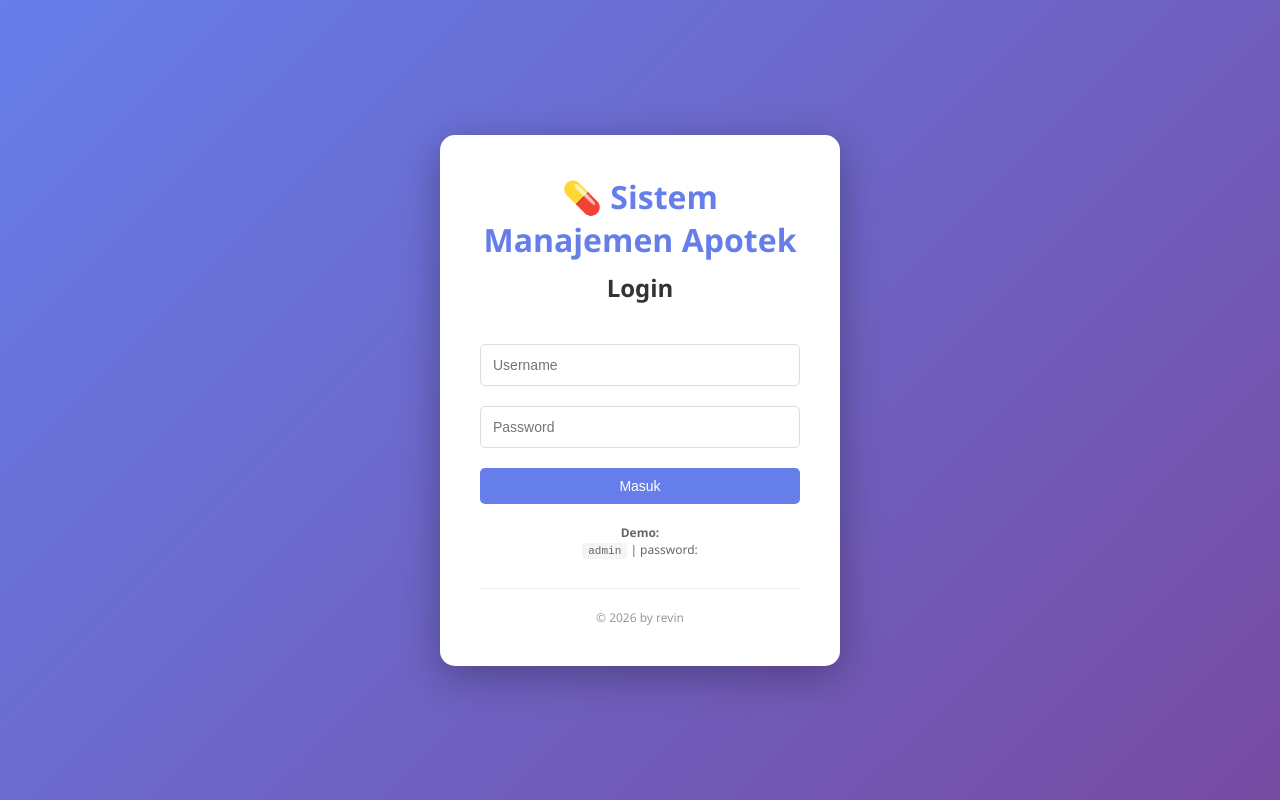
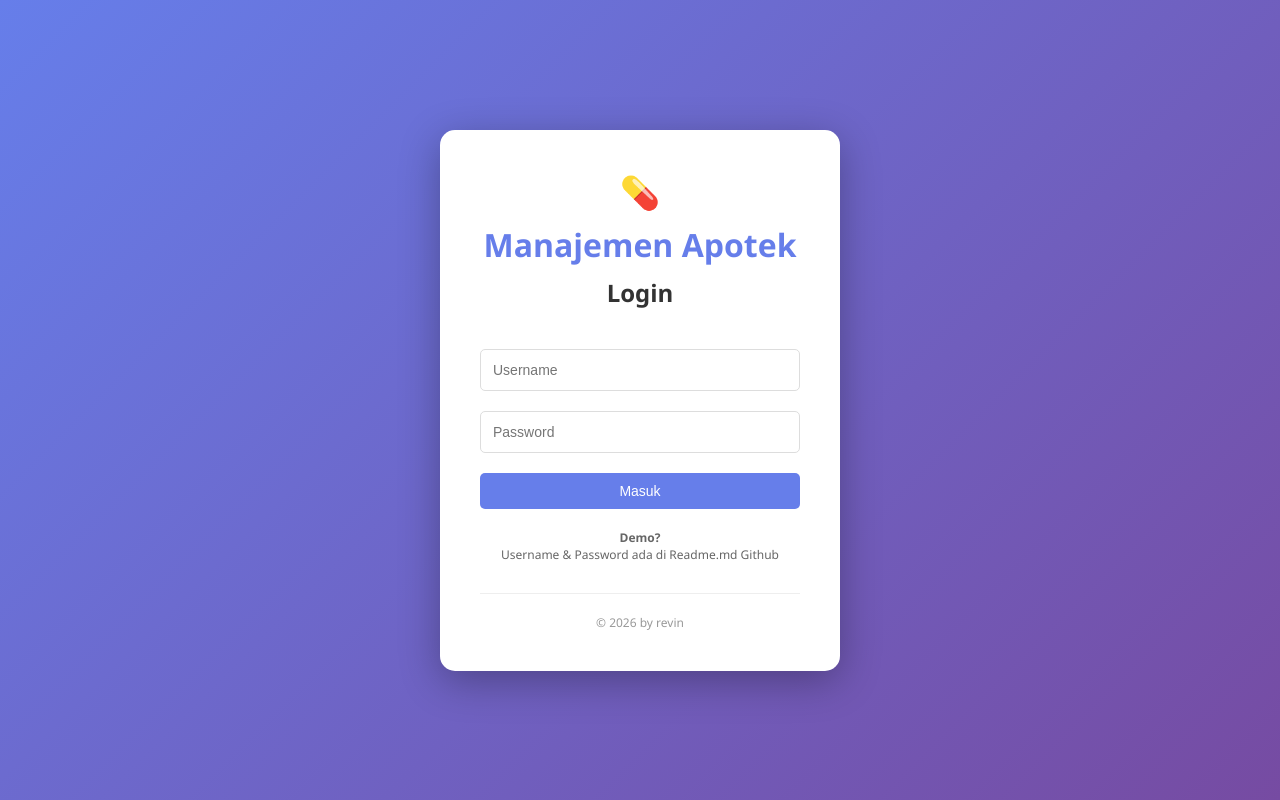
Before and after one commit to vinbotz/apotek-uas, a website: page public/index.html in a window 1280 px wide. Drawn offline with Linux system fonts and the light colour scheme.

Commit message:
pengujian sistem

```diff
--- a/public/index.html
+++ b/public/index.html
@@ -10,7 +10,8 @@
     <!-- Login Screen -->
     <div id="login-screen" class="login-container">
       <div class="login-box">
-        <h1>💊 Sistem Manajemen Apotek</h1>
+        <h1>💊</h1>
+        <h1>Manajemen Apotek</h1>
         <h2>Login</h2>
         <form id="login-form" onsubmit="handleLogin(event)">
           <input
@@ -33,8 +34,10 @@
           style="display: none; margin-top: 15px"
         ></div>
         <div style="margin-top: 20px; font-size: 12px; color: #666">
-          <p><strong>Demo:</strong></p>
-          <p><code>admin</code> | password:</p>
+          <p>
+            <strong>Demo?</strong>
+            <p>Username & Password ada di Readme.md Github</p>
+          </p>
         </div>
         <div
           style="
```
